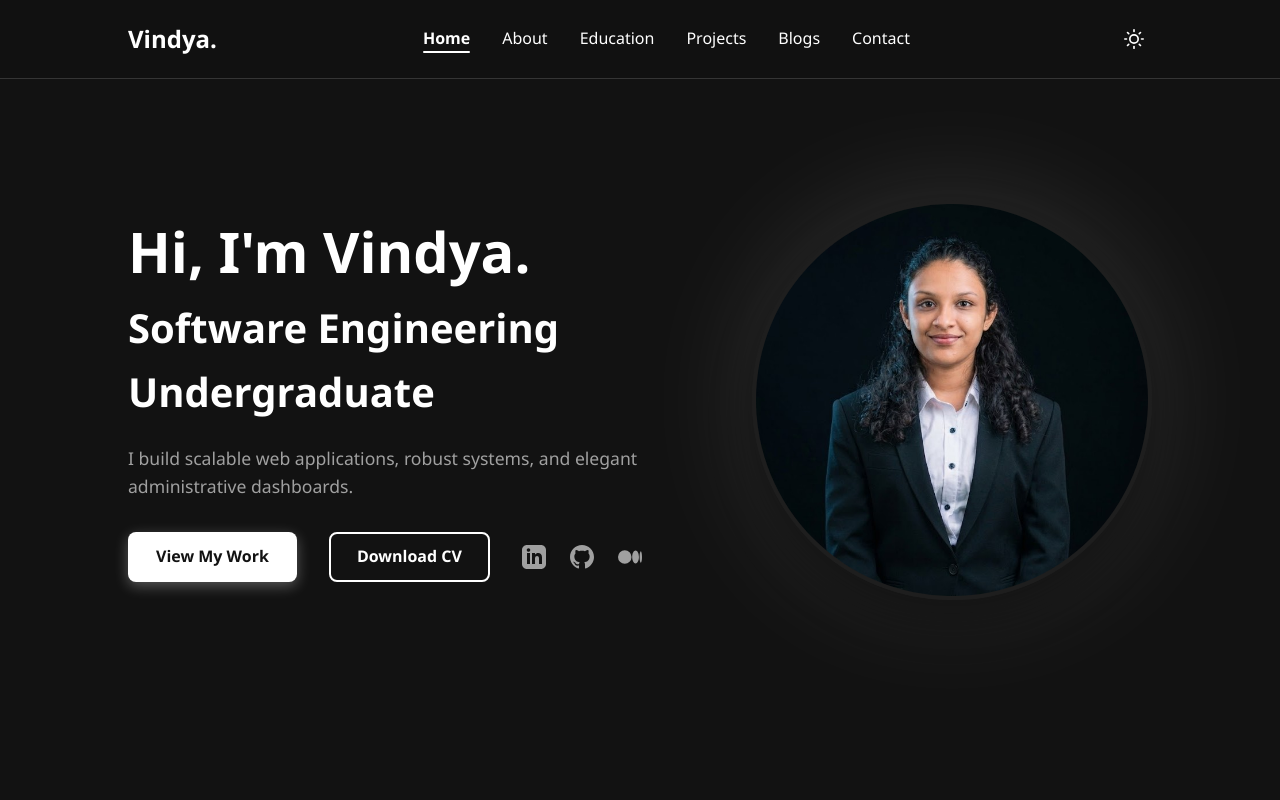
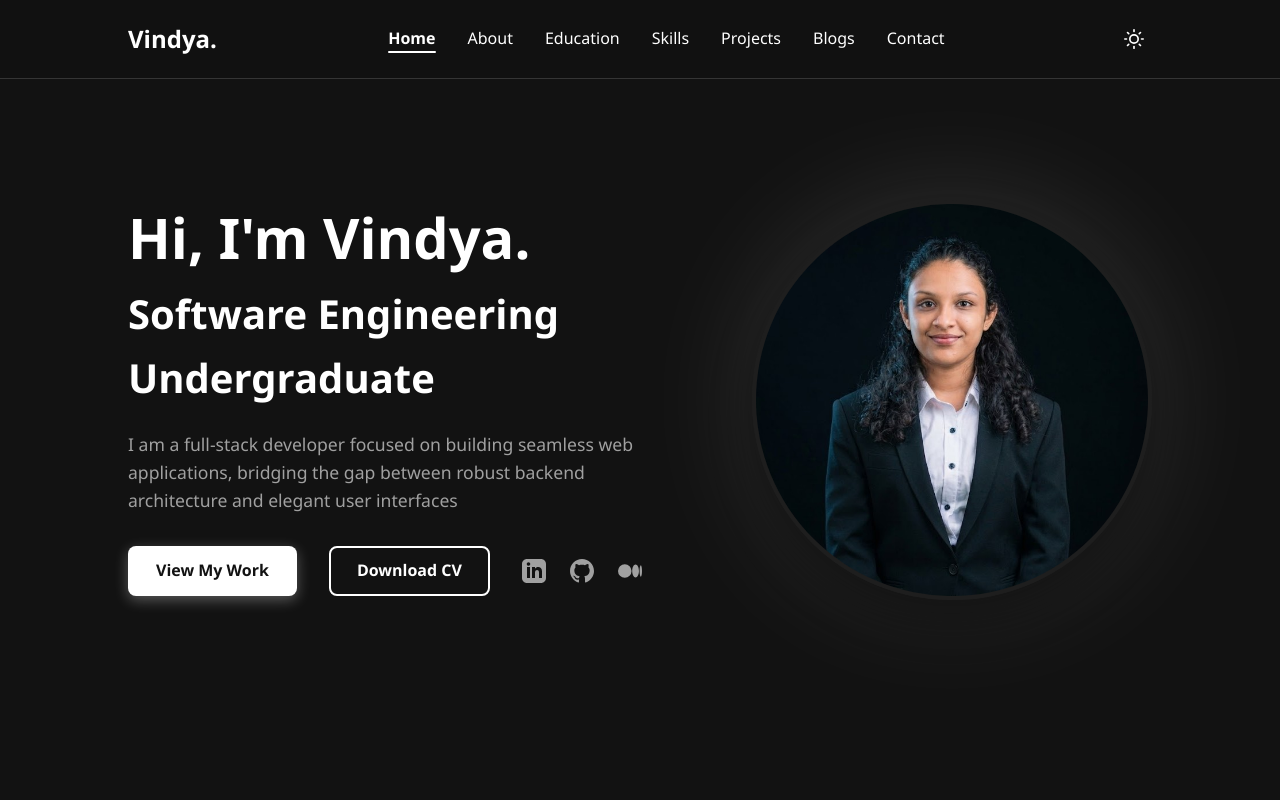
Before and after one commit to vindyacharuni/Portfolio, a React (Vite) app: page / in a window 1280 px wide. Shown: the top 800 px of the page. Built offline with nearby package versions, Linux system fonts and the light colour scheme.

Commit message:
Add Skill Section

```diff
--- a/src/components/Navbar.jsx
+++ b/src/components/Navbar.jsx
@@ -7,7 +7,7 @@ const Navbar = ({ theme, toggleTheme }) => {
     // Handle scroll spy
     useEffect(() => {
         const handleScroll = () => {
-            const sections = ['hero', 'about', 'education', 'projects', 'blogs', 'contact'];
+            const sections = ['hero', 'about', 'education', 'skills', 'projects', 'blogs', 'contact'];
             const scrollPosition = window.scrollY + 100; // Offset for navbar
 
             for (const section of sections) {
@@ -50,6 +50,7 @@ const Navbar = ({ theme, toggleTheme }) => {
                 <li><a href="#hero" className={activeSection === 'hero' ? 'active-link' : ''} onClick={(e) => handleScrollClick(e, 'hero')}>Home</a></li>
                 <li><a href="#about" className={activeSection === 'about' ? 'active-link' : ''} onClick={(e) => handleScrollClick(e, 'about')}>About</a></li>
                 <li><a href="#education" className={activeSection === 'education' ? 'active-link' : ''} onClick={(e) => handleScrollClick(e, 'education')}>Education</a></li>
+                <li><a href="#skills" className={activeSection === 'skills' ? 'active-link' : ''} onClick={(e) => handleScrollClick(e, 'skills')}>Skills</a></li>
                 <li><a href="#projects" className={activeSection === 'projects' ? 'active-link' : ''} onClick={(e) => handleScrollClick(e, 'projects')}>Projects</a></li>
                 <li><a href="#blogs" className={activeSection === 'blogs' ? 'active-link' : ''} onClick={(e) => handleScrollClick(e, 'blogs')}>Blogs</a></li>
                 <li><a href="#contact" className={activeSection === 'contact' ? 'active-link' : ''} onClick={(e) => handleScrollClick(e, 'contact')}>Contact</a></li>
--- a/src/data/PortfolioData.js
+++ b/src/data/PortfolioData.js
@@ -2,7 +2,7 @@
 export const profileData = {
   name: "Vindya Wickramathilaka",
   role: "Software Engineering Undergraduate",
-  tagline: "I build scalable web applications, robust systems, and elegant administrative dashboards.",
+  tagline: "I am a full-stack developer focused on building seamless web applications, bridging the gap between robust backend architecture and elegant user interfaces",
   about: "Hello! I’m Vindya Wickramathilaka, a 3rd-year Software Engineering undergraduate at the University of Kelaniya. I am deeply passionate about software engineering, thriving on the challenge of transforming complex problems into clean, scalable, and user-centric solutions.I enjoy the entire lifecycle of software development, from architecting robust systems to designing intuitive user experiences.Beyond writing code, I believe the best products are built collaboratively.I actively participate in hackathons to push my technical boundaries under pressure, and I love working in teams to bring innovative ideas to life.Community is also a core part of my journey.I proudly volunteer with the IEEE Student Branch and the WIE Affinity Group, where I enjoy fostering growth, learning, and tech awareness within the university ecosystem.",
   profilePic: "/newprofile.jpg",
   cvFile: "/Vindya_CV.pdf",
```
